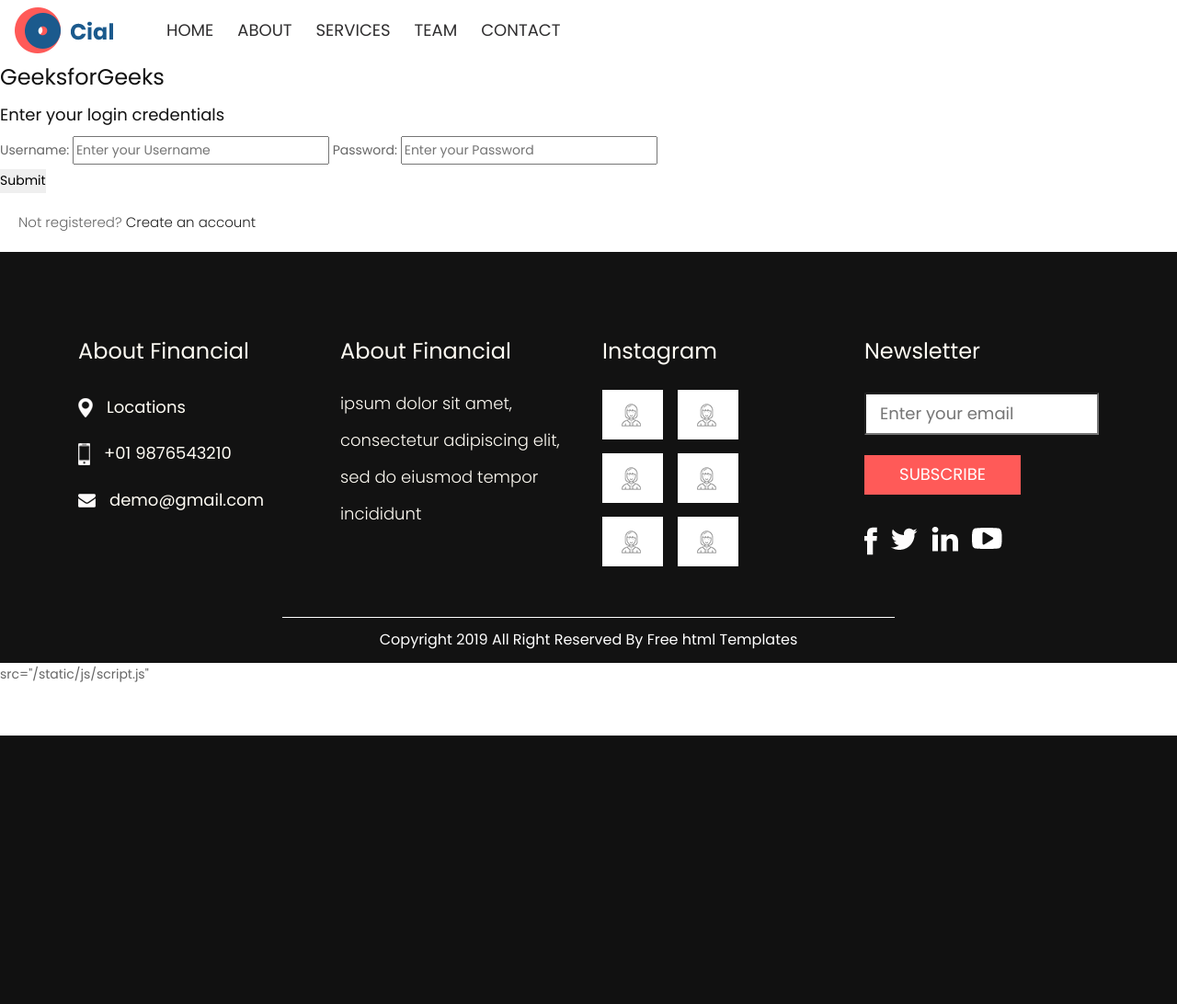
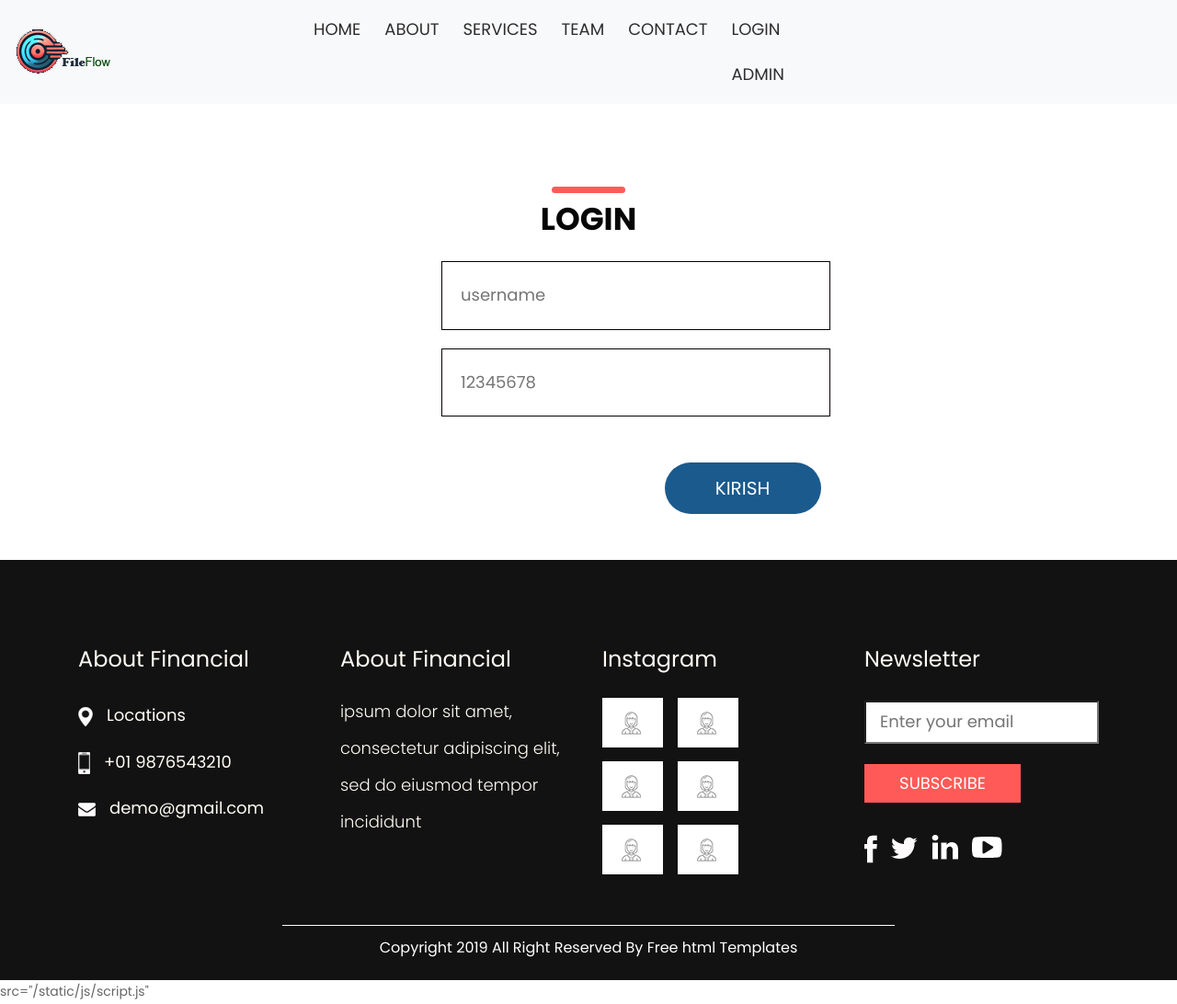
Before and after one commit to sanjarbey/uktam, a Django app: page /login/ in a window 1280 px wide. Shown: the whole page at 92% size. Before the commit the page ends 800 px from the top, so only its background shows below. Run offline with Django 5.2, Linux system fonts and the light colour scheme; some libraries are stand-ins or nearby versions.

Commit message:
bismillo

```diff
--- a/core/settings.py
+++ b/core/settings.py
@@ -83,7 +83,8 @@ DATABASES = {
     }
 }
 
-
+LOGIN_URL = '/admin/login/'
+LOGOUT_REDIRECT_URL = '/admin/login/'
 # Password validation
 # https://docs.djangoproject.com/en/5.1/ref/settings/#auth-password-validators
 
--- a/fileflow/templates/base.html
+++ b/fileflow/templates/base.html
@@ -34,17 +34,19 @@
 </head>
 <body>
   <!--header section start -->
-    <div class="header_section">
-      <div class="header_left">
-        <nav class="navbar navbar-expand-lg navbar-light bg-light">
-          <div class="logo"><a href="index.html"><img src="{% static 'images/logo.png' %}"></a></div>
+    <div class="header_section header_bg">
+
+        <nav class="navbar navbar-expand-lg navbar-light bg-light ">
+          <div class="logo">
+            <a href="index.html"><img src="{% static 'images/logo1.png' %}"></a>
+          </div>
           <button class="navbar-toggler" type="button" data-toggle="collapse" data-target="#navbarSupportedContent" aria-controls="navbarSupportedContent" aria-expanded="false" aria-label="Toggle navigation">
             <span class="navbar-toggler-icon"></span>
           </button>
           <div class="collapse navbar-collapse" id="navbarSupportedContent">
-            <ul class="navbar-nav mr-auto">
+            <ul class="navbar-nav">
               <li class="nav-item">
-                <a class="nav-link" href=" /">Home</a>
+                <a class="nav-link" href="/">Home</a>
               </li>
               <li class="nav-item">
                 <a class="nav-link" href="{% url 'about' %}">About</a>
@@ -58,10 +60,15 @@
               <li class="nav-item">
                 <a class="nav-link" href="{% url 'contact' %}">Contact</a>
               </li>
+              <li class="nav-item">
+                <a class="nav-link" href="{% url 'login' %}">Login</a>
+                <a class="nav-link" href="/admin/">Admin</a>
+              </li>
             </ul>
           </div>
         </nav>
-    </div>
+
+
 </div>
 {% block content %}
 
--- a/fileflow/templates/login.html
+++ b/fileflow/templates/login.html
@@ -1,41 +1,42 @@
 {% extends "base.html" %}
 
-{% block title %}About - My Django Blog{% endblock %}
+{% block title %}Login - My Django Blog{% endblock %}
 
 {% block content %}
 
-<div class="main">
-    <h1>GeeksforGeeks</h1>
-    <h3>Enter your login credentials</h3>
 
-    <form action="">
-        <label for="first">
-            Username:
-        </label>
-        <input type="text" id="first" name="first"
-            placeholder="Enter your Username" required>
 
-        <label for="password">
-            Password:
-        </label>
-        <input type="password" id="password" name="password"
-            placeholder="Enter your Password" required>
+    <!-- login section start -->
+    <div class="contact_section layout_padding">
 
-        <div class="wrap">
-            <button type="submit">
-                Submit
-            </button>
+        <div class="container-fluid">
+
+          <h1 class="what_taital">Login </h1>
+          <!-- <p class="amet_text">amet, consectetur adipiscing elit, sed do eiusmod tempor incididunt ut labore </p> -->
+
+
+            <div class="row">
+                <div class="col-md-3 padding_left_0">
                 </div>
-    </form>
 
-    <p>Not registered?
-        <a href="#" style="text-decoration: none;">
-            Create an account
-        </a>
-    </p>
+                <div class="col-md-6 padding_left_0">
+                <div class="mail_section">
+                  <input type="" class="mail_text_1" placeholder="username" name="username">
+                  <input type="password" class="mail_text_1" placeholder="12345678" name="password">
+                  <div class="send_bt"><a href="#">KIRISH</a></div>
+                </div>
+              </div>
+
+              <div class="col-md-3 padding_left_0">
             </div>
 
 
+            </div>
+
+        </div>
+
+      </div>
+      <!-- login section end -->
 
 
 
--- a/fileflow/urls.py
+++ b/fileflow/urls.py
@@ -8,4 +8,6 @@ urlpatterns = [
     path('team/', views.team, name='team'),  # localhost:8000/team/
     path('contact/', views.contact, name='contact'),  # localhost:8000/contact/
     path('services/', views.services, name='services'),  # localhost:8000/services/
+
+
 ]
--- a/fileflow/views.py
+++ b/fileflow/views.py
@@ -18,3 +18,6 @@ def contact(request):
 
 def services(request):
     return render(request, 'services.html')
+
+def services(request):
+    return render(request, 'services.html')
--- a/static/css/style.css
+++ b/static/css/style.css
@@ -212,7 +212,7 @@ button {
 
 .layout_padding {
      padding-top: 90px;
-     padding-bottom: 0px;
+     padding-bottom: 10px;
 }
 .padding_0{
     padding: 0px;
@@ -415,7 +415,7 @@ button {
     content: '';
     background-color: #ff5a58;
     position: absolute;
-    width: 60px;
+    width: 80px;
     text-align: center;
     right: 0;
     top: 0px;
@@ -749,10 +749,10 @@ button {
     font-size: 18px;
     color: #666666;
     background-color: transparent !important;
-    border-bottom: 1px solid #050000 !important;
-    padding-right: 20px;
+    border: 1px solid #050000 !important;
+    padding: 20px;
     border: 0px;
-    padding-top: 20px;
+    margin: 10px;
 }
 .massage_text {
     width: 100%;
@@ -768,7 +768,7 @@ button {
 }
 .send_bt {
     width: 170px;
-    float: left;
+    float:right;
     margin-top: 40px;
     margin-bottom: 40px;
 }
@@ -778,7 +778,7 @@ button {
     font-size: 20px;
     color: #ffffff;
     text-align: center;
-    background-color: #ff5a58;
+    background-color: #1b5a8d;
     padding: 10px 0px;
     text-transform: uppercase;
     border-radius: 30px;
```
Also changed, not shown: db.sqlite3, static/images/logo1.png (added). Lines whose indentation alone changed are shown as unchanged.
